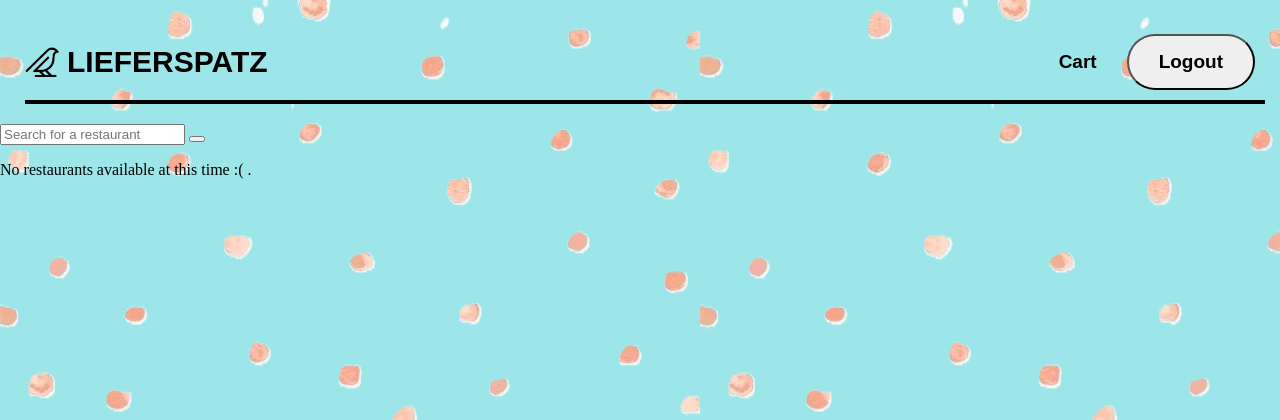
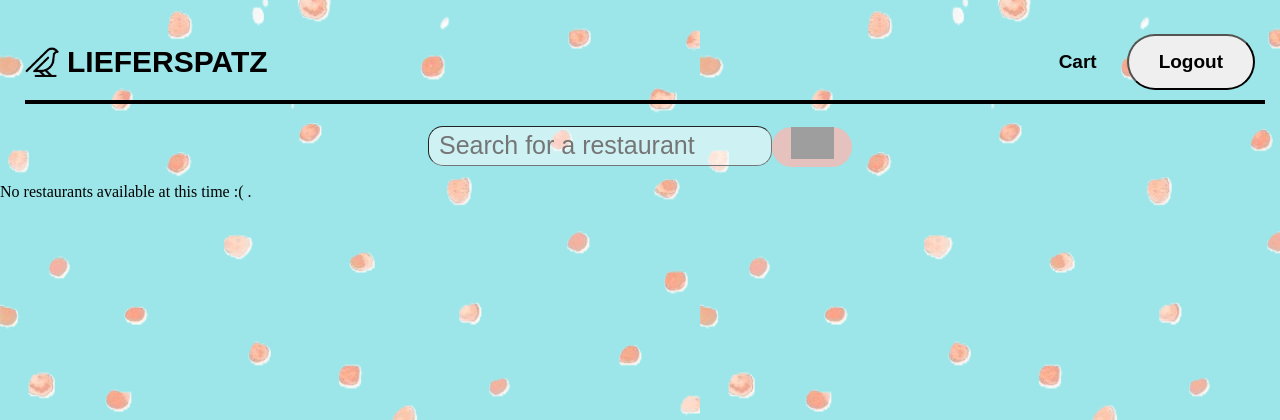
Before and after one commit to omartra999/lieferspatz, a Flask app: page /home in a window 1280 px wide. Shown: the top 420 px of the page. Run offline with Flask 3, Linux system fonts and the light colour scheme; a user stored in the database is signed in; data comes from the database, SQL or seed files in the repository; data that the repository does not hold is empty; grey boxes are pictures that could not be loaded.

Commit message:
Add files via upload

```diff
--- a/lieferspatz02/static/styling.css
+++ b/lieferspatz02/static/styling.css
@@ -1,6 +1,7 @@
 
 body {
     background-color: #9ce5e8;
+    background-attachment: fixed;
     background-image: url('/static/images/background.png');
     margin-top: auto;
     margin-bottom: auto;
@@ -254,3 +255,69 @@ input[type="radio"]:checked {
     background-color: #e6c2bf; /* Change background color when checked */
     border-color: black; /* Change border color when checked */
 }
+.form-container-home{
+    display: flex;
+    justify-content: space-around;
+    flex-wrap: nowrap;
+    flex-basis: auto;
+    align-items: center;
+    flex-direction: row;
+    padding-top: 55px;
+    padding-bottom: 60px;
+    margin-top: 50px;
+     /* Apply animation */
+    animation: slideInFromLeft 0.5s ease-out;
+}
+.search-form {
+    display: flex;
+    align-items: center;
+    justify-content: center;
+    margin-top: 20px;
+}
+
+.transparent-search-input {
+    background-color: rgba(255, 255, 255, 0.5);
+    border-radius: 15px;
+    border-width: 0.5px;
+    font-size: 25px;
+    padding: 10px;
+    height: 40px;
+    box-sizing: border-box;
+}
+
+.search-button {
+    background-color: #e6c2bf;
+    color: #ffffff;
+    font-weight: bolder;
+    font-size: 30px; /* Adjust the font size as needed */
+    padding: 10px 40px; /* Adjust the padding as needed */
+    margin-top: 3px;
+    border: none;
+    border-radius: 50px;
+    cursor: pointer;
+    display: block;
+    position: relative;
+    height: 40px;
+    width: 50px;
+}
+
+.search-button span {
+    background-image: url('/static/images/search-loop.png');
+    background-size: contain; /* Use contain instead of cover to fit the image within the button */
+    background-repeat: no-repeat;
+    background-position: center;
+    width: 10px;
+    height: 7px;
+    display: block;
+    position: absolute;
+    top: 0;
+    left: 0;
+    z-index: 1;
+    padding-top: 15px;
+    padding-bottom: 10px;
+    padding-right: 20px;
+    padding-left: 50px;
+}
+.name-restaurant{
+    color: #e6c2bf;
+}
```
